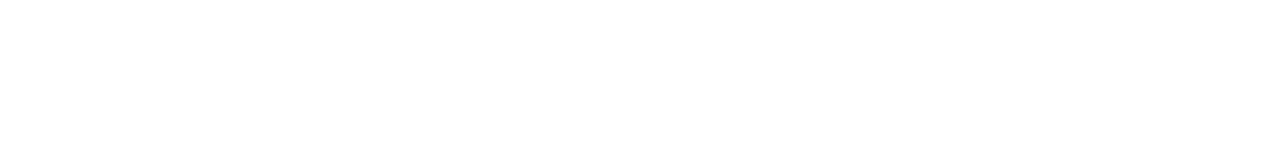
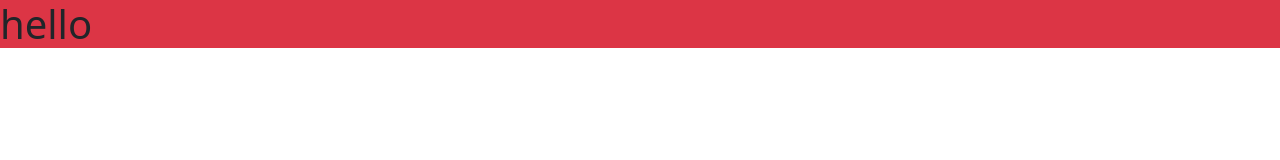
Before and after one commit to Silent-Watcher/swoosh-portfolio, a website built with Vite: page index.html in a window 1280 px wide. Built offline with nearby package versions, Linux system fonts and the light colour scheme.

Commit message:
add bootstrap

```diff
--- a/index.html
+++ b/index.html
@@ -2,12 +2,14 @@
 <html lang="en">
   <head>
     <meta charset="UTF-8" />
-    <link rel="icon" type="image/svg+xml" href="/vite.svg" />
     <meta name="viewport" content="width=device-width, initial-scale=1.0" />
     <title>Swoosh</title>
     <link rel="stylesheet" href="src/scss/style.scss" />
   </head>
   <body>
+
+      <h1 class="bg-danger">hello</h1>
+
   </body>
   <script type="module" src="src/js/main.js"></script>
 </html>
--- a/package.json
+++ b/package.json
@@ -11,5 +11,8 @@
   "devDependencies": {
     "sass": "^1.63.2",
     "vite": "^4.3.9"
+  },
+  "dependencies": {
+    "bootstrap": "^5.3.0"
   }
 }
--- a/src/scss/style.scss
+++ b/src/scss/style.scss
@@ -0,0 +1 @@
+@import "bootstrap/scss/bootstrap";
```
Also changed, not shown: 1 other file.
